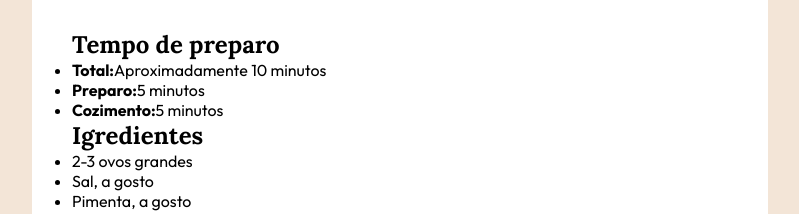
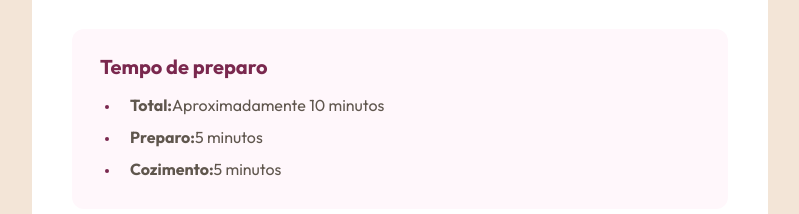
Before and after one commit to JanainaLN/Receita-de-omelete, a plain HTML site: page index.html in a window 1280 px wide. Shown: the part 700-914 px from the top of the page, without its empty margins (240-1039 px from the left). Drawn offline with Linux system fonts and the light colour scheme.

Commit message:
quinto commit do CSS

```diff
--- a/style.css
+++ b/style.css
@@ -3,9 +3,11 @@
     padding: 0;
     box-sizing: border-box;
 }
+
 body{
     background-color: #F3E5D7;
 }
+
 body > div{
 background-color: #fff;
 max-width: 736px;
@@ -21,8 +23,6 @@ div img {
     margin-bottom: 40px;
 }
 
-
-
 h1, h2{
 font-family: 'lora', serif;
 
@@ -33,13 +33,49 @@ h1{
     line-height:100%;
     margin-bottom: 24px;
 }
+
 p, li, th , td {
 font-family: 'Outfit', sans-serif;
+}
 
-}
 p{
    color: #5f564d;
    line-height: 100%;
    margin-bottom: 32px;
+}
+
+.tempo {
+background-color: #fff7fb;
+padding: 28px;
+border-radius: 12px;
+margin-bottom: 32px;
+}
+
+.tempo h2{
+font-size: 20px;
+font-weight: 700;
+line-height: 100%;
+font-family: 'Outfit', sans-serif;
+color: #7a284e;
+margin-bottom: 16px;
+}
+
+li{
+padding-left: 10px;
+color: #5f564d;
+line-height: 150%;
+}
+
+li, li{
+    margin-top: 8px;
+}
+
+ol, ul{
+    margin-left: 20px;
+}
+
+.tempo li::marker{
+ color: #7a284e;
+font-size: 12px;
 
 }
```
